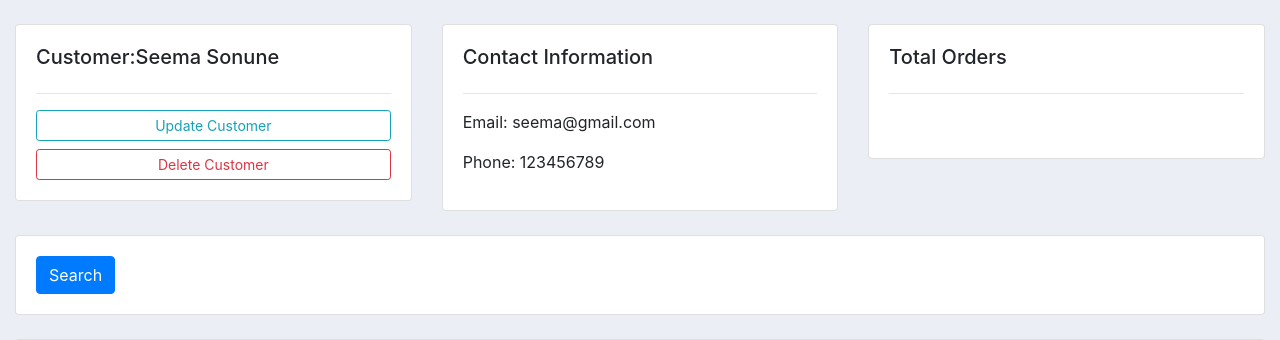
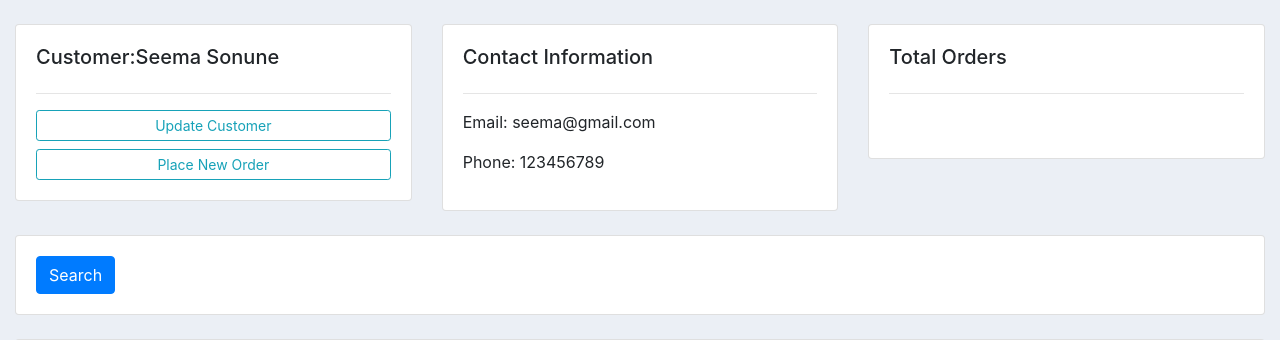
Before and after one commit to yashsf08/Customer-Management-Application, a Django app: page /customer/1 in a window 1280 px wide. Shown: the part 62-402 px from the top of the page. Run offline with Django 3.2, Linux system fonts and the light colour scheme; data comes from the database, SQL or seed files in the repository; both versions use the stored data as it was after the commit; some libraries are stand-ins or nearby versions.

Commit message:
#12 Inline Formsets

```diff
--- a/accounts/templates/accounts/customer.html
+++ b/accounts/templates/accounts/customer.html
@@ -11,7 +11,7 @@
 			<h5>Customer:{{ customer.name }}</h5>
 			<hr>
 			<a class="btn btn-outline-info  btn-sm btn-block" href="">Update Customer</a>
-			<a class="btn btn-outline-danger  btn-sm btn-block" href="">Delete Customer</a>
+			<a class="btn btn-outline-info  btn-sm btn-block" href="{% url 'create_order' customer.id %}">Place New Order</a>
 
 		</div>
 	</div>
--- a/accounts/templates/accounts/dashboard.html
+++ b/accounts/templates/accounts/dashboard.html
@@ -33,7 +33,7 @@
 		<h5>LAST 5 ORDERS</h5>
 		<hr>
 		<div class="card card-body">
-			<a class="btn btn-primary  btn-sm btn-block" href="{% url 'create_order' %}">Create Order</a>
+
 			<table class="table table-sm">
 				<tr>
 					<th>Product</th>
--- a/accounts/urls.py
+++ b/accounts/urls.py
@@ -8,7 +8,7 @@ urlpatterns = [
     path('', views.home, name="home"),
     path('products/', views.products, name="products"),
     path('customer/<str:pk>', views.customer, name="customer"),
-    path('create_order/', views.createOrder, name="create_order"),
+    path('create_order/<str:pk>', views.createOrder, name="create_order"),
     path('update_order/<str:pk>', views.updateOrder, name="update_order"),
     path('delete_order/<str:pk>', views.deleteOrder, name="delete_order"),
 
--- a/accounts/views.py
+++ b/accounts/views.py
@@ -1,5 +1,6 @@
 from django.shortcuts import render, redirect
 from django.http import HttpResponse
+from django.forms import inlineformset_factory
 
 from .models import *
 from .forms import OrderForm
@@ -41,16 +42,20 @@ def customer(request, pk):
     return render(request, 'accounts/customer.html', context)
 
 
-def createOrder(request):
-    form = OrderForm()
+def createOrder(request, pk):
+    OrderFormSet = inlineformset_factory(
+        Customer, Order, fields=('product', 'status'), extra=10)
+    customer = Customer.objects.get(id=pk)
+    formset = OrderFormSet(queryset=Order.objects.none(), instance=customer)
+    # form = OrderForm(initial={'customer': customer})
     if request.method == 'POST':
         # print(f"Printing Post: {request.POST}")
-        form = OrderForm(request.POST)
-        if form.is_valid():
-            form.save()
+        formset = OrderFormSet(request.POST, instance=customer)
+        if formset.is_valid():
+            formset.save()
             return redirect('/')
     context = {
-        'form': form,
+        'formset': formset,
     }
     return render(request, 'accounts/order_form.html', context)
 
```
Also changed, not shown: accounts/templates/accounts/order_form.html (+6 -2 lines), db.sqlite3.
